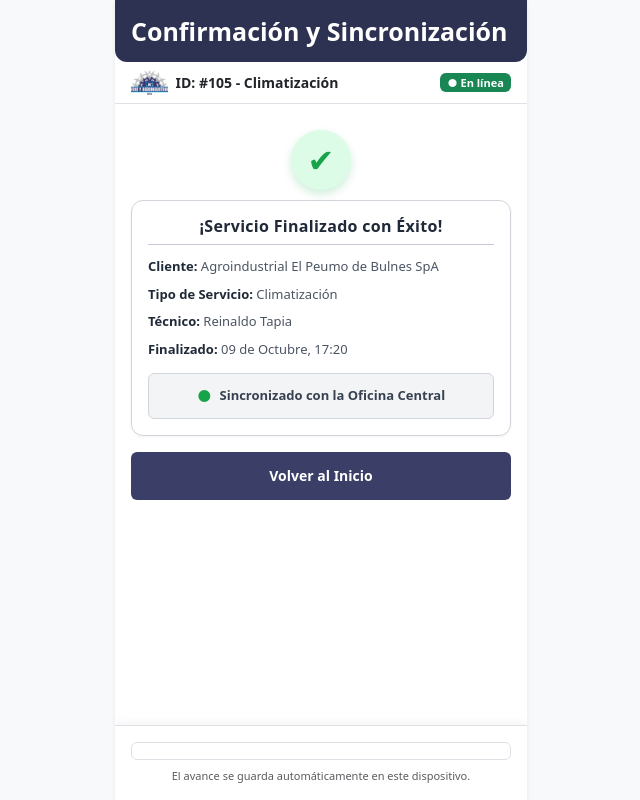
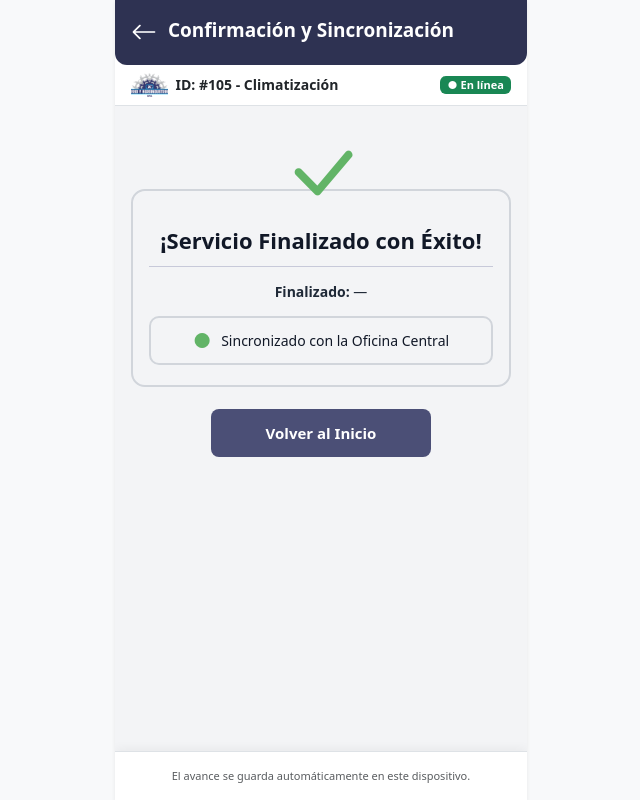
Before and after one commit to MarianMCPH/Proyecto-Gamma, a Django app: page /pwa/sincronizacion/ in a window 1280 px wide. Shown: the whole page, without its empty margins (319-959 px from the left). Run offline with Django 5.2, Linux system fonts and the light colour scheme.

Commit message:
Sincronización final: confirmación de cierre y estado de envío a la oficina central

```diff
--- a/apps/pwa/templates/pwa/sincronizacion_faena.html
+++ b/apps/pwa/templates/pwa/sincronizacion_faena.html
@@ -1,39 +1,33 @@
 {% extends "base_pwa.html" %}
 {% load static %}
 
-{% block header_title %}Confirmación y Sincronización{% endblock %}
+{% block header_title %}<a href="{% url 'obras:itinerario' %}" class="volver-header" aria-label="Ir al inicio"><i class="bi bi-arrow-left"></i></a> Confirmación y Sincronización{% endblock %}
 
 {% block mobile_content %}
     <link rel="stylesheet" href="{% static 'css/sincronizacion.css' %}">
 
-    <div class="contenedor-exito-icono">
-        <span class="icono-check">✔</span>
-    </div>
+    <div class="tarjeta-final">
+        <i class="bi bi-check-lg icono-check" id="icono-estado" aria-hidden="true"></i>
+        <div class="card-insumo">
+            <div class="card-header-insumo">
+                <h3 class="texto-centrado titulo-final">¡Servicio Finalizado con Éxito!</h3>
+            </div>
 
-    <div class="card-insumo">
-        <div class="card-header-insumo">
-            <h3 class="texto-centrado">¡Servicio Finalizado con Éxito!</h3>
-        </div>
+            <p class="detalle-resumen"><strong>Finalizado:</strong> <span id="fecha-cierre">—</span></p>
 
-        <!-- TODO BD: Datos dinámicos de la faena sincronizada -->
-        <div class="detalle-resumen">
-            <p><strong>Cliente:</strong> Agroindustrial El Peumo de Bulnes SpA</p>
-            <p><strong>Tipo de Servicio:</strong> Climatización</p>
-            <p><strong>Técnico:</strong> Reinaldo Tapia</p>
-            <p><strong>Finalizado:</strong> 09 de Octubre, 17:20</p>
-        </div>
-
-        <div class="estado-sincronizado">
-            <span class="punto-verde">●</span> Sincronizado con la Oficina Central
+            <div class="estado-sincronizado" id="estado-sync" role="status" aria-live="polite">
+                <span class="punto punto-verde" id="punto-sync">●</span>
+                <span id="texto-sync">Sincronizado con la Oficina Central</span>
+            </div>
         </div>
     </div>
 
     <!-- Botón Volver al Inicio -->
     <div class="contenedor-submit">
-        <!-- TODO DJANGO: Usar  -->
         <a href="{% url 'obras:itinerario' %}" class="btn-volver-inicio">Volver al Inicio</a>
     </div>
 
+    <script src="{% static 'js/faena_store.js' %}"></script>
     <script src="{% static 'js/sincronizacion.js' %}"></script>
 {% endblock %}
 
--- a/static/css/sincronizacion.css
+++ b/static/css/sincronizacion.css
@@ -1,93 +1,43 @@
 /* =================================================
-   CSS Exclusivo - Pantalla 5: Resumen y Sincronización
+   CSS Exclusivo - Pantalla 5: Confirmación y Sincronización
    ================================================= */
 
-.contenedor-exito-icono {
-    display: flex;
-    justify-content: center;
-    margin: 10px 0;
+.supplies-main { background-color: #F3F4F6; }
+.technical-form-header h1 { font-size: 19px !important; line-height: 1.25; }
+.volver-header { color: #fff; text-decoration: none; font-size: 26px; vertical-align: middle; margin-right: 6px; }
+
+.tarjeta-final { text-align: center; padding-top: 8px; }
+.icono-check { display: block; font-size: 84px; line-height: 1; color: #62B467; margin-bottom: -26px; position: relative; z-index: 1; }
+.icono-check.pendiente { color: #E0A800; }
+
+.card-insumo {
+    background-color: #F3F4F6; border: 2px solid #D1D5DB; border-radius: 14px;
+    padding: 36px 16px 20px 16px; text-align: center;
+}
+.card-header-insumo h3 {
+    margin: 0 0 12px 0; padding-bottom: 12px; font-size: 22px; font-weight: 800;
+    color: #111827; border-bottom: 1px solid #C7C9D9; line-height: 1.25;
+}
+.detalle-resumen { font-size: 14px; color: #1F2937; margin: 14px 0; }
+
+.estado-sincronizado {
+    display: flex; align-items: center; justify-content: center; gap: 10px;
+    background-color: #F3F4F6; border: 2px solid #D1D5DB; border-radius: 10px;
+    padding: 12px; font-size: 14px; color: #111827; margin-top: 10px; text-align: left;
+}
+.punto { font-size: 20px; line-height: 1; }
+.punto-verde { color: #62B467; }
+.punto-ambar { color: #E0A800; }
+
+.contenedor-submit { display: flex; justify-content: center; margin-top: 22px; }
+.btn-volver-inicio {
+    display: inline-block; min-width: 220px; min-height: 48px; line-height: 48px; padding: 0 28px;
+    background-color: #4b4f76; color: #FFFFFF; text-decoration: none; border-radius: 8px;
+    font-size: 15px; font-weight: 600; text-align: center;
 }
 
-.icono-check {
-    width: 60px;
-    height: 60px;
-    background-color: #DCFCE7;
-    color: #16A34A;
-    border-radius: 50%;
-    font-size: 32px;
-    display: flex;
-    align-items: center;
-    justify-content: center;
-    box-shadow: 0 4px 10px rgba(22, 163, 74, 0.2);
-}
+/* Separación entre botones del pie (base_pwa los deja pegados) */
+.supplies-navigation { gap: 8px; }
 
-.card-insumo {
-    background-color: #FFFFFF;
-    border: 1.5px solid #D1D5DB;
-    border-radius: 12px;
-    padding: 16px;
-    margin-bottom: 16px;
-    box-shadow: 0 1px 3px rgba(0,0,0,0.05);
-}
-
-.card-header-insumo h3 {
-    margin: 0 0 12px 0;
-    padding-bottom: 8px;
-    font-size: 16px;
-    font-weight: 700;
-    color: #1F2937;
-    border-bottom: 1px solid #C7C9D9;
-    letter-spacing: 0.3px;
-}
-
-.texto-centrado {
-    text-align: center;
-}
-
-.detalle-resumen p {
-    font-size: 13px;
-    color: #4B5563;
-    margin: 8px 0;
-}
-
-.detalle-resumen strong {
-    color: #1F2937;
-}
-
-.estado-sincronizado {
-    display: flex;
-    align-items: center;
-    justify-content: center;
-    gap: 8px;
-    background-color: #F3F4F6;
-    border: 1px solid #D1D5DB;
-    border-radius: 6px;
-    padding: 10px;
-    font-size: 13px;
-    font-weight: 600;
-    color: #374151;
-    margin-top: 14px;
-}
-
-.punto-verde {
-    color: #16A34A;
-    font-size: 16px;
-}
-
-.contenedor-submit {
-    margin-top: 16px;
-}
-
-.btn-volver-inicio {
-    display: block;
-    width: 100%;
-    min-height: 48px;
-    line-height: 48px;
-    background-color: #3b3f68;
-    color: #FFFFFF;
-    text-decoration: none;
-    border-radius: 6px;
-    font-size: 14px;
-    font-weight: 600;
-    text-align: center;
-}
+/* Pantalla final: sin botones inferiores */
+.supplies-navigation { display: none !important; }
```
Also changed, not shown: static/js/sincronizacion.js (+39 -4 lines).
